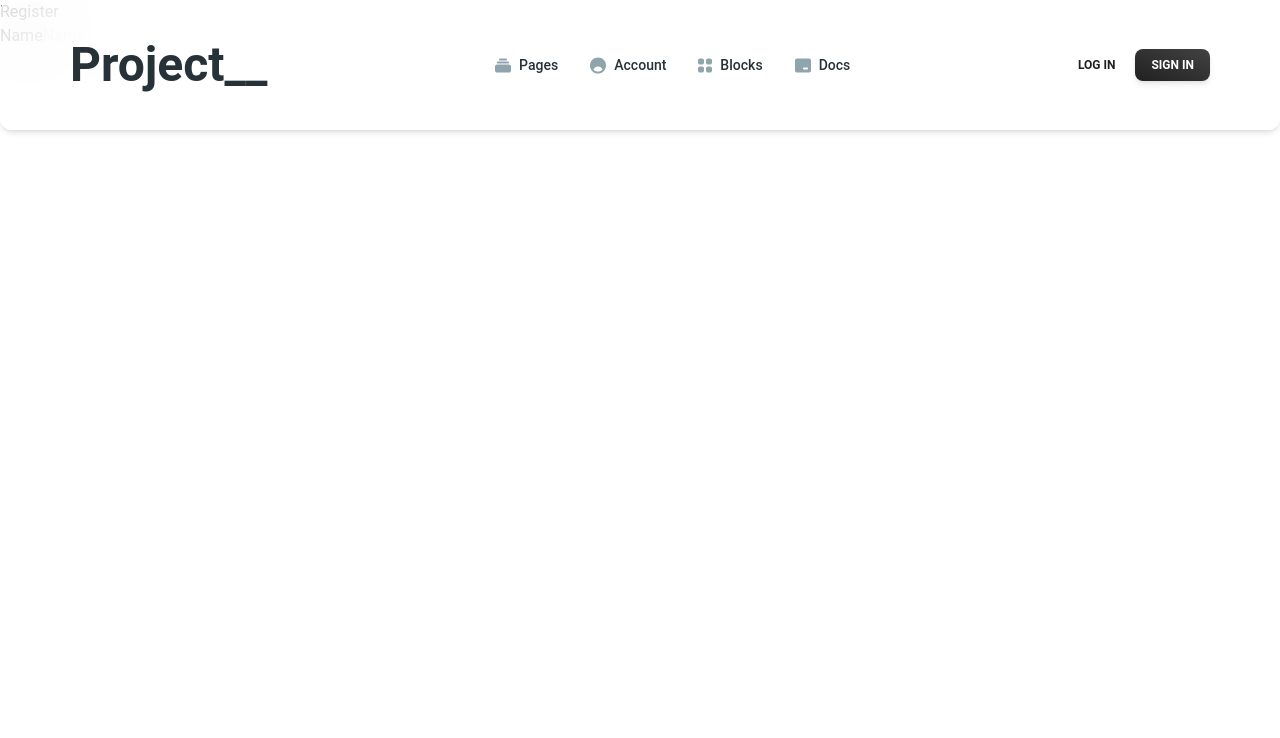
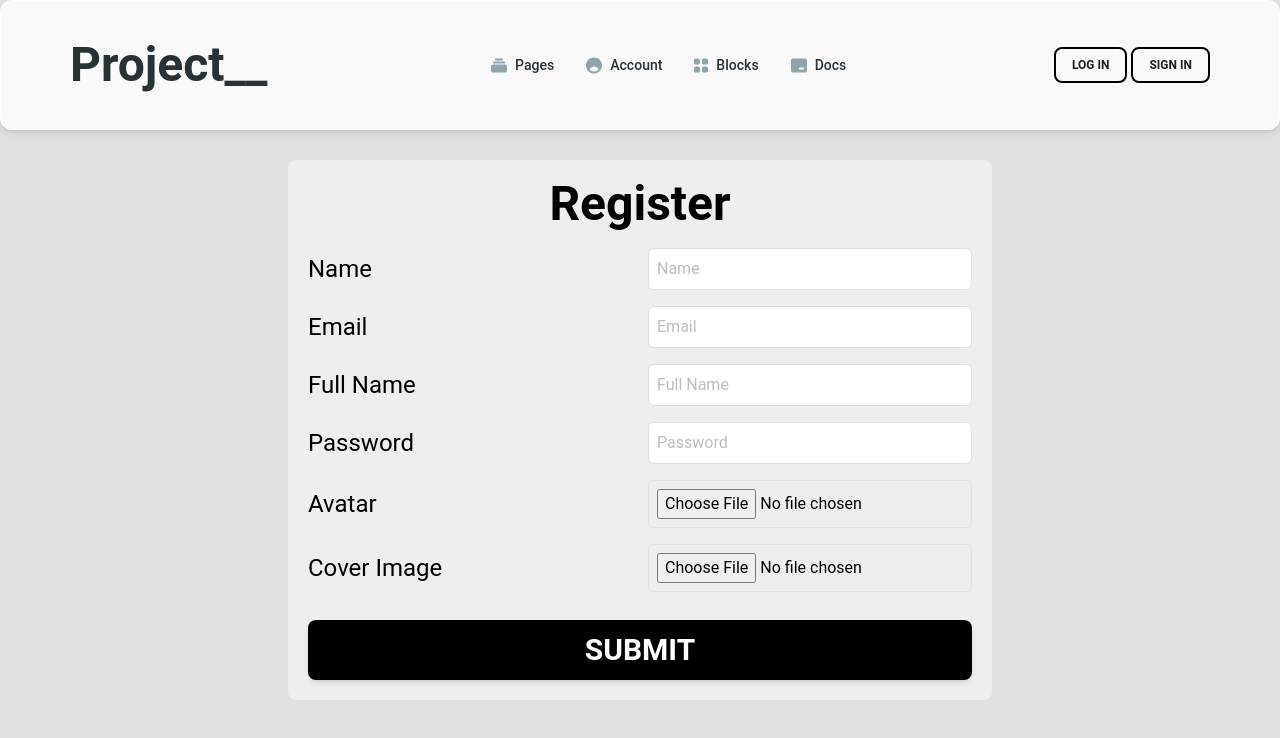
Before and after one commit to Narendra1234kathayat/Project0.2, a React (Vite) app: page /register in a window 1280 px wide. Shown: the top 738 px of the page. Built offline with nearby package versions, Linux system fonts and the light colour scheme.

Commit message:
login and registration

```diff
--- a/src/App.jsx
+++ b/src/App.jsx
@@ -5,6 +5,7 @@ import Nav from "./components/Nav.jsx";
 import Pages from "./components/Pages.jsx";
 import Account from "./components/Account.jsx";
 import Register from "./components/Register.jsx";
+import Video from "./components/Video.jsx";
 
 function App() {
 
@@ -14,8 +15,9 @@ function App() {
     <BrowserRouter>
     <Nav/>
     <Routes>
+      <Route path="/video" element={<Video/>}/>
+      <Route path="/" element={<Home/>}/>
       <Route path="/sign" element={<Loginpage/>}/>
-      <Route path="/home" element={<Home/>}/>
       <Route path="/pages" element={<Pages/>}/>
       <Route path="/account" element={<Account/>}/>
       <Route path="/register" element={<Register/>}/>
--- a/src/components/Account.jsx
+++ b/src/components/Account.jsx
@@ -2,8 +2,8 @@ import React from 'react'
 
 const Account = () => {
   return (
-    <div className='bg-gray-200 py-36 '>
-        <div className='container mx-auto text-4xl'>
+    <div className='bg-gray-300 h-screen py-36 '>
+        <div className='container mx-auto text-4xl text-center font-bold'>
         Account
         </div>
 
--- a/src/components/Home.jsx
+++ b/src/components/Home.jsx
@@ -16,12 +16,13 @@ function Home() {
   };
   return (
     <>
-      <div className="max-w-screen-2xl mx-auto py-10 ">
-        <div className="my-24 text-5xl">Home
+      <div className="max-w-screen-xl mx-auto pt-36 ">
+        <div className=" text-5xl">Home
         </div>
         <button type="button" className="text-3xl bg-red-300 p-2 rounded-md " onClick={logout}>
           Button
         </button>
+
       </div>
     </>
   );
--- a/src/components/Loginpage.jsx
+++ b/src/components/Loginpage.jsx
@@ -1,6 +1,7 @@
 import React, { useEffect, useState } from 'react';
 import { useNavigate } from 'react-router-dom';
 import axios from 'axios';
+import { Button } from '@material-tailwind/react';
 function Loginpage() {
   const [formData, setFormData] = useState({
     username: '',
@@ -27,34 +28,35 @@ function Loginpage() {
   };
 
   return (
-    <div className="py-32   mx-auto text-center bg-gray-300">
-      <div className='w-fit mx-auto bg-gray-500 py-6 px-8 my-10 rounded-xl text-white'>
-        <h1 className='font-extrabold text-5xl py-3 uppercase'> LOGIN /Signup</h1>
-      <div className='Register my-6 '>
-        <div className='flex justify-between items-center my-3 font-bold'>
-        <label className=''>NAME</label>
-        <input className='p-3' type='text' name="username" value={formData.username} onChange={change} />
-        </div>
-        <div className='flex content-center justify-between my-3 font-bold'>
-        <label>Password</label>
-        <input className='p-3' type='password' name="password" value={formData.password} onChange={change} />
-        </div>
-        <button type="button" className="btn bg-blue-gray-50 text-black p-2 rounded-lg m-2 w-full" onClick={handleregister}>submit</button>
+    <div className="pt-40 pb-5 h-screen mx-auto bg-gray-300 overflow-auto">
+  <div className="max-w-lg min-w-fit mx-auto bg-gray-200 pt-6 p-3 my-10 rounded-xl text-black">
+    <h1 className="font-bold text-5xl p-3 uppercase text-black text-center">LOGIN / Signup</h1>
+    <div className="flex flex-col">
+      <div className="grid grid-cols-1 sm:grid-cols-2 gap-4 my-2 mx-3">
+        <label className="text-2xl self-center">User Name</label>
+        <input
+          type="text"
+          className="p-2 rounded-md border border-gray-300"
+          placeholder="Username"
+          autoComplete="off"
+        />
       </div>
-      <div className='Regisyr my-3'>
-       <div className='flex justify-between font-bold content-center my-3'>
-       <label>User</label>
-       <input type='text' className='p-3' name="user" onChange={changedata}  />
-       </div>
-       <div className='flex justify-between content-center font-bold my-3'>
-       <label> Password</label>
-       <input className='p-3' type='password' name="password" onChange={changedata} value />
-       </div>
-        <button  type="button" className="btn bg-blue-gray-50 text-black p-2 rounded-lg text-center m-2 w-full">submit</button>
+      <div className="grid grid-cols-1 sm:grid-cols-2 gap-4 my-2 mx-3">
+        <label className="text-2xl self-center">Password</label>
+        <input
+          type="password"
+          className="p-2 rounded-md border border-gray-300"
+          placeholder="Password"
+          autoComplete="off"
+        />
       </div>
-      </div>
+      <button className="w-full p-3 mt-5 text-2xl bg-black text-white rounded-lg">
+        LOGIN
+      </button>
+    </div>
+  </div>
+</div>
 
-    </div>
   );
 }
 
--- a/src/components/Nav.jsx
+++ b/src/components/Nav.jsx
@@ -1,4 +1,4 @@
-import React from "react";
+import React ,{useState}from "react";
 import { useNavigate } from "react-router-dom";
 import {
   Navbar,
@@ -10,7 +10,7 @@ import {
 import { Link } from "react-router-dom";
 function Nav() {
   const [openNav, setOpenNav] = React.useState(false);
-
+  const [active,setActive]=useState('');
   React.useEffect(() => {
     window.addEventListener(
       "resize",
@@ -18,13 +18,15 @@ function Nav() {
     );
   }, []);
   const navigate = useNavigate();
-  const handleSignin = () => {
+  const handleSignin = (sign) => {
     navigate("/sign");
     console.log("dfkajs");
+    setActive(sign);
   };
-  const handleRegister = () => {
+  const handleRegister = (register) => {
     console.log("Navigating to Register page");
     navigate("/register");
+    setActive(register);
   };
 
   const navList = (
@@ -74,7 +76,8 @@ function Nav() {
           Account
         </Typography>{" "}
       </Link>
-      <Typography
+     <Link to="/video">
+     <Typography
         as="li"
         variant="small"
         color="blue-gray"
@@ -95,7 +98,7 @@ function Nav() {
         <a href="#" className="flex items-center">
           Blocks
         </a>
-      </Typography>
+      </Typography></Link>
       <Typography
         as="li"
         variant="small"
@@ -125,23 +128,27 @@ function Nav() {
   return (
     <Navbar className="mx-auto max-w-screen-2xl px-4 py-2 lg:px-8 lg:py-8 fixed left-0 right-0 z-10">
     <div className="container mx-auto flex items-center justify-between text-blue-gray-900">
-      <Typography
+     <Link to="/">
+     <Typography
         as="a"
-        href="#"
+
         className="mr-4 cursor-pointer py-2 font-bold text-5xl"
       >
         Project__
-      </Typography>
+      </Typography></Link>
       <div className="hidden lg:block">{navList}</div>
       <div className="flex items-center gap-x-1">
-        <Button variant="text" size="sm" className="hidden lg:inline-block">
+        <Button variant="text" size="sm" className={`hidden lg:inline-block border-solid border-2 border-black ${active == "sign-in" ? 'bg-black text-white': ''}`} onClick={()=>{handleSignin("sign-in")}}>
           <span>Log In</span>
         </Button>
         <Button
-          variant="gradient"
+          variant="text"
+
           size="sm"
-          className="hidden lg:inline-block"
-          onClick={handleSignin}
+
+          className={` hidden lg:inline-block border-solid border-2 border-black ${active == "register" ? 'bg-black text-white': ''}`}
+          onClick={()=>{handleRegister("register")}}
+
         >
           <span>Sign in</span>
         </Button>
--- a/src/components/Pages.jsx
+++ b/src/components/Pages.jsx
@@ -2,7 +2,7 @@ import React from 'react'
 
 const Pages = () => {
   return (
-    <div className='bg-gray-200 py-24 sm:py-36 overflow-auto'>
+    <div className='bg-gray-300 pt-24 h-screen sm:pt-36 overflow-auto'>
     <div className='container mx-auto text-5xl text-center font-bold mb-6'>
         Pages
     </div>
@@ -15,7 +15,7 @@ const Pages = () => {
             <h1 className='font-bold text-3xl'>heading</h1>
             <p>loremloranofnksakf</p>
         </div>
-        <div className='bg-blue-gray-100 p-4 m-2 sm:m-0'>
+        <div className='bg-blue-gray-100 p-4 m-2 sm:m-0 break-words'>
             <h1 className='font-bold text-3xl'>heading</h1>
             <p>loremloranofnksakf loremloranofnksakf ldsakfadskfsadfkjddjkdsfjkdsfjksadjkfasjkf</p>
         </div>
--- a/src/components/Register.jsx
+++ b/src/components/Register.jsx
@@ -1,24 +1,80 @@
-import React from 'react'
+import { Button } from "@material-tailwind/react";
+import React from "react";
 
 const Register = () => {
   return (
-    <div>
-        <div className=''>
-        <h1>
-        Register
-        </h1><div className=''>
-            <label>
-                Name
-            </label>
-            <input type='text' placeholder='Name'/>
+    <div className="pt-40 pb-5 h-screen bg-gray-300 overflow-auto">
+    <div className="max-w-xl min-w-fit px-5 py-5 bg-gray-200 mx-auto rounded-lg">
+      <h1 className="text-5xl font-bold text-center mb-3">Register</h1>
+      <div className="flex flex-col">
 
+        <div className="grid grid-cols-1 sm:grid-cols-2 gap-4 my-2">
+          <label className="text-2xl self-center">Name</label>
+          <input
+            type="text"
+            className="p-2 rounded-md border border-gray-300"
+            placeholder="Name"
+            autocomplete="off"
+          />
+        </div>
+        <div className="grid grid-cols-1 sm:grid-cols-2 gap-4 my-2">
+          <label className="text-2xl self-center">Email</label>
+          <input
+            type="email"
+            className="p-2 rounded-md border border-gray-300"
+            placeholder="Email"
+            autocomplete="off"
+          />
+        </div>
+        <div className="grid grid-cols-1 sm:grid-cols-2 gap-4 my-2">
+          <label className="text-2xl self-center">Full Name</label>
+          <input
+            type="text"
+            className="p-2 rounded-md border border-gray-300"
+            placeholder="Full Name"
+            autocomplete="off"
+          />
+        </div>
+        <div className="grid grid-cols-1 sm:grid-cols-2 gap-4 my-2">
+          <label className="text-2xl self-center">Password</label>
+          <input
+            type="password"
+            className="p-2 rounded-md border border-gray-300"
+            placeholder="Password"
+            autocomplete="off"
+          />
+        </div>
+        <div className="grid grid-cols-1 sm:grid-cols-2 gap-4 my-2">
+          <label className="text-2xl self-center">Avatar</label>
+          <input
+            type="file"
+            className="p-2 rounded-md border border-gray-300"
+            placeholder="Avatar"
+            autocomplete="off"
+            accept="image/*"
+          />
+        </div>
+        <div className="grid grid-cols-1 sm:grid-cols-2 gap-4 my-2">
+          <label className="text-2xl self-center">Cover Image</label>
+          <input
+            type="file"
+            className="p-2 rounded-md border border-gray-300"
+            placeholder="Cover Image"
+            autocomplete="off"
+            accept="image/*"
+          />
+        </div>
+        <div className="">
+          <Button type="submit" className="text-center w-full bg-black p-3 text-3xl rounded-lg mt-5 text-white">Submit</Button>
         </div>
 
-        </div>
+      </div>
+    </div>
+  </div>
 
 
-    </div>
-  )
-}
 
-export default Register
+  );
+};
+
+export default Register;
--- /dev/null
+++ b/src/components/Video.jsx
@@ -0,0 +1,12 @@
+import React from 'react'
+
+const Video = () => {
+  return (
+    <div><video className="h-full w-full rounded-lg" controls>
+    <source src="https://docs.material-tailwind.com/demo.mp4" type="video/mp4" />
+    Your browser does not support the video tag.
+  </video></div>
+  )
+}
+
+export default Video
```
